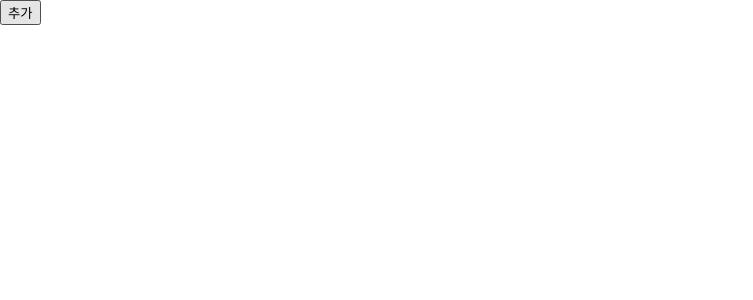
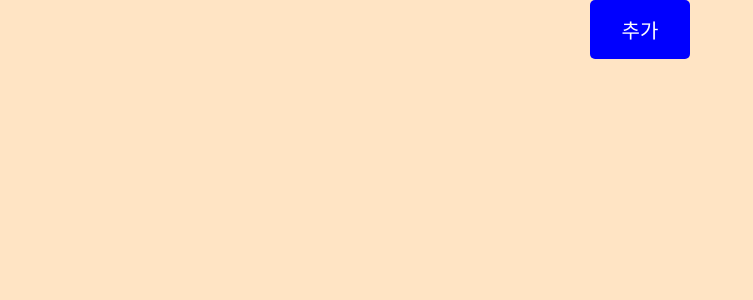
Before and after one commit to floating-points/notes-app, a React (Create React App) app: page / in a window 1280 px wide. Shown: the top 300 px of the page, without its empty margins (0-753 px from the left). Built offline with nearby package versions, Linux system fonts and the light colour scheme.

Commit message:
css 파일 작성

```diff
--- /dev/null
+++ b/src/components/Note/Note.css
@@ -0,0 +1,30 @@
+body{
+    background-color: bisque;
+    text-align: center;
+}
+textarea
+{
+	box-sizing: border-box;
+	border: none;
+	border-radius: 10px;
+	resize: none;
+	font-size: 20px;
+	line-height: 24px;
+	width: 600px;
+	height: 200px;
+	padding: 8px;
+	box-shadow: 0px 4px 10px -8px black;
+    margin:10px;
+    outline: none
+}
+
+button{
+    background-color: blue;
+    border: none;
+    color: white;
+    padding: 15px 32px;
+    text-align: center;
+    display: inline-block;
+    font-size: 20px;
+    border-radius: 5px;
+}
--- a/src/components/Note/Note.jsx
+++ b/src/components/Note/Note.jsx
@@ -1,3 +1,5 @@
+import './Note.css'
+
 function Note() {
     return (
         <textarea style={{display: "block"}}>
```
Also changed, not shown: 1 other file (tests, documents, lock files or other folders).
